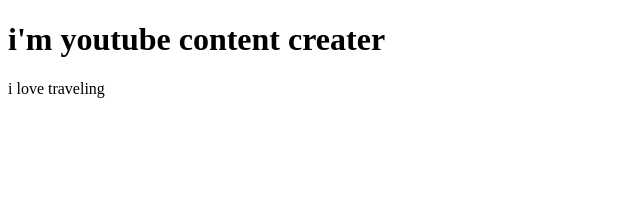
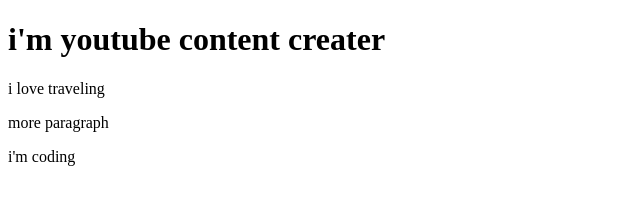
Before and after one commit to mozaherulhasan/my-second-repo, a plain HTML site: page index.html in a window 1280 px wide. Shown: the whole page, without its empty margins (0-640 px from the left). Drawn offline with Linux system fonts and the light colour scheme.

Commit message:
styles added

```diff
--- a/index.html
+++ b/index.html
@@ -5,9 +5,12 @@
     <meta http-equiv="X-UA-Compatible" content="IE=edge">
     <meta name="viewport" content="width=device-width, initial-scale=1.0">
     <title>my second github repo</title>
+    <link rel="stylesheet" href="/style.css">
 </head>
 <body>
     <h1>i'm youtube content creater</h1>
     <p>i love traveling</p>
+    <p>more paragraph</p>
+    <p>i'm coding</p>
 </body>
 </html>
```
Also changed, not shown: style.css (added).
